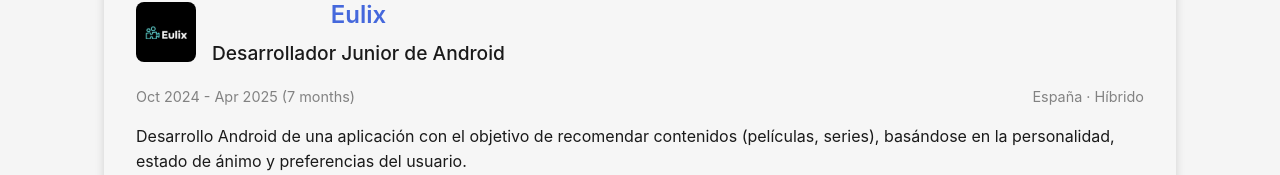
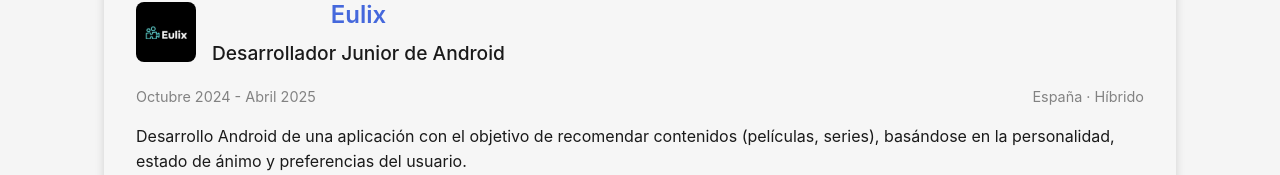
Before and after one commit to EzequielGaribotto/portfolio-ezequielgaribotto, a Next.js app: page / in a window 1280 px wide. Shown: the part 2385-2560 px from the top of the page. Built offline with nearby package versions, Linux system fonts and the light colour scheme.

Commit message:
deploy: before massive changes

```diff
--- a/src/app/layout.tsx
+++ b/src/app/layout.tsx
@@ -2,7 +2,7 @@ import "./globals.css";
 import { TranslationProvider } from "../context/TranslationContext";
 import LanguageSwitcher from "../components/LanguageSwitcher";
 import ThemeToggleButton from "../components/button/ThemeToggleButton";
-import Footer from "../components/section/Footer";
+import Footer from "../components/section/footer/Footer";
 import { Metadata } from 'next';
 import translations from '../app/translations/translations';
 
--- a/src/app/page.tsx
+++ b/src/app/page.tsx
@@ -1,8 +1,8 @@
 "use client";
 
-import ProfileSection from "./../components/section/ProfileSection";
+import ProfileSection from "../components/section/profile/ProfileSection";
 import ProjectsSection from "./../components/section/ProjectsSection";
-import ExperienceSection from "./../components/section/ExperienceSection";
+import ExperienceSection from "../components/section/experience/ExperienceSection";
 
 export default function Home() {
   return (
--- a/src/app/translations/translations.ts
+++ b/src/app/translations/translations.ts
@@ -102,8 +102,8 @@ export const en = {
     error: "Something went wrong. Please try again."
   },
   meta: {
-    title: "Ezequiel Garibotto | Software Developer",
-    description: "Portfolio of Ezequiel Garibotto, Software developer specialized in Android applications."
+    title: "Ezequiel Garibotto - Portfolio",
+    description: "Software developer with experience in mobile, web and cloud services.",
   },
   dates: {
     jan2023: "JAN 2023",
@@ -157,19 +157,25 @@ export const en = {
     "competitive-programming": "Solved problems on JO-EL and AceptaElReto to prepare for the ProgramaMe 2024 contest.",
     "neutral-news": "Application under development that collects news from multiple Spanish media, groups them by topic and generates a neutral version of the events, with the aim of combating media bias through the combination of algorithms and advanced artificial intelligence techniques.",
     "eulix": "Android development of an app designed to recommend content (movies, series) based on user personality, mood, and preferences.",
-    "rick-and-morty-api-list": "The typical API List in Android with Java8, DataBinding, Caché, Pagination, SDK-Like architecture, Quick response times and simple efficiency tracking"
+    "rick-and-morty-api-list": "Typical API List App, but made in Android with Java8, DataBinding, Caché, Pagination, SDK-Like architecture, Quick response times and simple efficiency tracking"
   },
   experiences: {
     eulix: {
       company: "Eulix",
       position: "Junior Android Developer",
-      description: "Developed an Android application aimed at recommending content (movies, series) based on user personality, mood, and preferences.\n— Developed the Virtual Assistant, Onboarding, and 'How It Works' section.\n— Designed and improved UI (XML) and user experience, generating ideas and seeking constant improvement.\n— Integrated API calls (Swagger) in collaboration with the back-end team.\n— Coordinated the iOS version with an international team in India.",
+      period: "October 2024 - April 2025",
+      description: "Developed an Android application aimed at recommending content (movies, series) based on user personality, mood, and preferences.\n"+
+                   "— Developed the Virtual Assistant, Onboarding, and 'How It Works' section.\n"+
+                   "— Designed and improved UI (XML) and user experience, generating ideas and seeking constant improvement.\n"+
+                   "— Integrated API calls (Swagger) in collaboration with the back-end team.\n"+
+                   "— Coordinated the iOS version with an international team in India.",
       location: "Spain · Hybrid",
       technologies: ["Gradle", "Android", "XML", "API Integration", "Swagger"], // Ensure this is an array
     },
     telus: {
       company: "TELUS Digital",
       position: "Online Data/Maps Analyst",
+      period: "July 2023 - January 2025",
       description: "Classified, evaluated, and organized searches (queries), audio, video, images, and data of all kinds using professional English, general culture, and digital competence.",
       location: "Remote · Fully Remote",
       technologies: [
@@ -237,8 +243,8 @@ export const es = {
     error: "Algo salió mal. Por favor, inténtalo de nuevo."
   },
   meta: {
-    title: "Ezequiel Garibotto | Desarrollador de Software",
-    description: "Portfolio de Ezequiel Garibotto, Desarrollador de Software especializado en aplicaciones Android."
+    title: "Ezequiel Garibotto - Portfolio",
+    description: "Desarrollador de software con experiencia en desarrollo móvil, web y servicios cloud."
   },
   dates: {
     jan2023: "ENE 2023",
@@ -298,12 +304,13 @@ export const es = {
     "competitive-programming": "Problemas resueltos en JO-EL y AceptaElReto para el concurso ProgramaMe 2024.",
     "neutral-news": "Aplicación en desarrollo que recopila noticias de múltiples medios de comunicación españoles, las agrupa por temática y genera una versión neutral de los acontecimientos.El objetivo es combatir el sesgo mediático mediante la combinación de algoritmos y técnicas avanzadas de inteligencia artificial.",
     "eulix": "Desarrollo Android de una aplicación con el objetivo de recomendar contenidos (películas, series) basándose en la personalidad, estado de ánimo y preferencias del usuario.",
-    "rick-and-morty-api-list": "La típica lista de APIs en Android con Java8, DataBinding, Caché, Paginación, arquitectura tipo SDK, tiempos de respuesta rápidos y un seguimiento de eficiencia simple."
+    "rick-and-morty-api-list": "La típica lista de APIs, pero hecha en Android con Java8, DataBinding, Caché, Paginación, arquitectura tipo SDK, tiempos de respuesta rápidos y un seguimiento de eficiencia simple."
   },
   experiences: {
     eulix: {
       company: "Eulix",
       position: "Desarrollador Junior de Android",
+      period: "Octubre 2024 - Abril 2025",
       description: "Desarrollo Android de una aplicación con el objetivo de recomendar contenidos (películas, series), basándose en la personalidad, estado de ánimo y preferencias del usuario.\n"+
                   "— Desarrollo del Asistente Virtual, Onboarding, sección 'Cómo Funciona'.\n"+
                   "— Diseño y mejoras en la interfaz gráfica (XML) y en la experiencia de usuario, generación de ideas y búsqueda de una constante mejora.\n"+
@@ -315,6 +322,7 @@ export const es = {
     telus: {
       company: "TELUS Digital",
       position: "Analista de Datos/Mapas en Línea",
+      period: "Julio 2023 - Enero 2025",
       description: "Clasificar, evaluar, describir y ordenar búsquedas (queries), audio, video, imágenes y datos de todo tipo, usando un inglés profesional, cultura general y competencia digital.",
       location: "Remoto · Totalmente Remoto",
       technologies: ["Inglés", "JSON", "Análisis de Datos", "Clasificación de Datos", "Competencia Digital"], // Ensure this is an array
--- a/src/components/section/ExperienceSection.tsx
+++ b/src/components/section/experience/ExperienceSection.tsx
@@ -1,8 +1,8 @@
 "use client";
 import React from "react";
-import Section from "./Section";
+import Section from "../Section";
 import styles from "./ExperienceSection.module.css";
-import { useTranslation } from "../../context/TranslationContext";
+import { useTranslation } from "../../../context/TranslationContext";
 import Image from 'next/image';
 
 interface Experience {
@@ -25,7 +25,7 @@ const ExperienceSection: React.FC = () => {
       id: "eulix",
       company: t("experiences.eulix.company"),
       position: t("experiences.eulix.position"),
-      period: "Oct 2024 - Apr 2025 (7 months)",
+      period: t("experiences.eulix.period"),
       location: t("experiences.eulix.location"),
       description: t("experiences.eulix.description"),
       technologies: t("experiences.eulix.technologies") as unknown as string[], // Explicitly cast to array
@@ -37,7 +37,7 @@ const ExperienceSection: React.FC = () => {
       id: "telus",
       company: t("experiences.telus.company"),
       position: t("experiences.telus.position"),
-      period: "Jul 2023 - Jan 2025 (1 year 7 months)",
+      period: t("experiences.telus.period"),
       location: t("experiences.telus.location"),
       description: t("experiences.telus.description"),
       technologies: t("experiences.telus.technologies") as unknown as string[], // Explicitly cast to array
--- a/src/components/section/Footer.tsx
+++ b/src/components/section/footer/Footer.tsx
@@ -1,7 +1,7 @@
 "use client";
 
-import { useTranslation } from "../../context/TranslationContext";
-import ClickableButton from "../button/ClickableButton";
+import { useTranslation } from "../../../context/TranslationContext";
+import ClickableButton from "../../button/ClickableButton";
 
 export default function Footer() {
   const { t } = useTranslation();
--- a/src/components/section/ProfileSection.tsx
+++ b/src/components/section/profile/ProfileSection.tsx
@@ -2,9 +2,9 @@
 
 import Image from "next/image";
 import { FaGithub, FaLinkedin } from "react-icons/fa";
-import { useTranslation } from "../../context/TranslationContext";
-import ClickableButton from "../button/ClickableButton";
-import CVDownloadButton from "../button/CVDownloadButton";
+import { useTranslation } from "../../../context/TranslationContext";
+import ClickableButton from "../../button/ClickableButton";
+import CVDownloadButton from "../../button/CVDownloadButton";
 
 export default function ProfileSection() {
   const { t } = useTranslation();
--- /dev/null
+++ b/src/components/section/training/TrainingSection.tsx
@@ -0,0 +1,96 @@
+"use client";
+import React from "react";
+import Section from "../Section";
+import styles from "./TrainingSection.module.css";
+import { useTranslation } from "../../../context/TranslationContext";
+import Image from 'next/image';
+
+interface Training {
+  id: string;
+  institution: string;
+  course: string;
+  period: string;
+  location: string;
+  description: string;
+  technologies?: string[];
+  imageUrl?: string;
+  companyUrl?: string;
+}
+
+const TrainingSection: React.FC = () => {
+  const { t } = useTranslation();
+
+  const trainings: Training[] = [
+    {
+      id: "itb",
+      institution: t("trainings.itb.institution"),
+      course: t("trainings.itb.course"),
+      period: t("trainings.itb.period"),
+      location: t("trainings.itb.location"),
+      description: t("trainings.itb.description"),
+      technologies: t("trainings.itb.technologies") ? t("trainings.itb.technologies").split(",") : [],
+      imageUrl: "/images/institutions/itb_logo.jpeg",
+    },
+    {
+      id: "rb4",
+      institution: t("trainings.rb4.institution"),
+      course: t("trainings.rb4.course"),
+      period: t("trainings.rb4.period"),
+      location: t("trainings.rb4.location"),
+      description: t("trainings.rb4.description"),
+      technologies: t("trainings.rb4.technologies") ? t("trainings.rb4.technologies").split(",") : [],
+      imageUrl: "/images/institutions/rb4_logo.png",
+    },
+  ];
+
+  return (
+    <Section
+      id="experience"
+      title={t("experience.title")}
+      titleAlign="center"
+    >
+      <div className={styles.trainingList}>
+        {trainings.map((exp) => (
+          <div key={exp.id} className={styles.trainingItem}>
+            <div className={styles.trainingHeader}>
+              {exp.imageUrl && (
+                <Image
+                  src={exp.imageUrl}
+                  alt={`${exp.institution} logo`}
+                  width={500}
+                  height={300}
+                  className={styles.companyLogo}
+                />
+              )}
+              <div>
+                <h3 className={styles.company}>
+                  {exp.companyUrl ? (
+                    <a
+                      href={exp.companyUrl}
+                      target="_blank"
+                      rel="noopener noreferrer"
+                    >
+                      {exp.institution}
+                    </a>
+                  ) : (
+                    exp.institution
+                  )}
+                </h3>
+                <h4 className={styles.position}>{exp.course}</h4>
+              </div>
+            </div>
+            <div className={styles.metaInfo}>
+              <p className={styles.period}>{exp.period}</p>
+              <p className={styles.location}>{exp.location}</p>
+            </div>
+          <div style={{ textAlign: 'left', whiteSpace: 'pre-line' }}>
+            {exp.description}
+          </div>
+          </div>
+        ))}
+      </div>
+    </Section>
+  );
+};
+
+export default TrainingSection;
```
Also changed, not shown: src/components/section/ProjectsSection.tsx (+2 -15 lines), src/components/section/experience/ExperienceSection.module.css (renamed from src/components/section/ExperienceSection.module.css), src/components/section/profile/ProfileSection.module.css (renamed from src/components/section/ProfileSection.module.css), src/components/section/training/TrainingSection.css (added).
